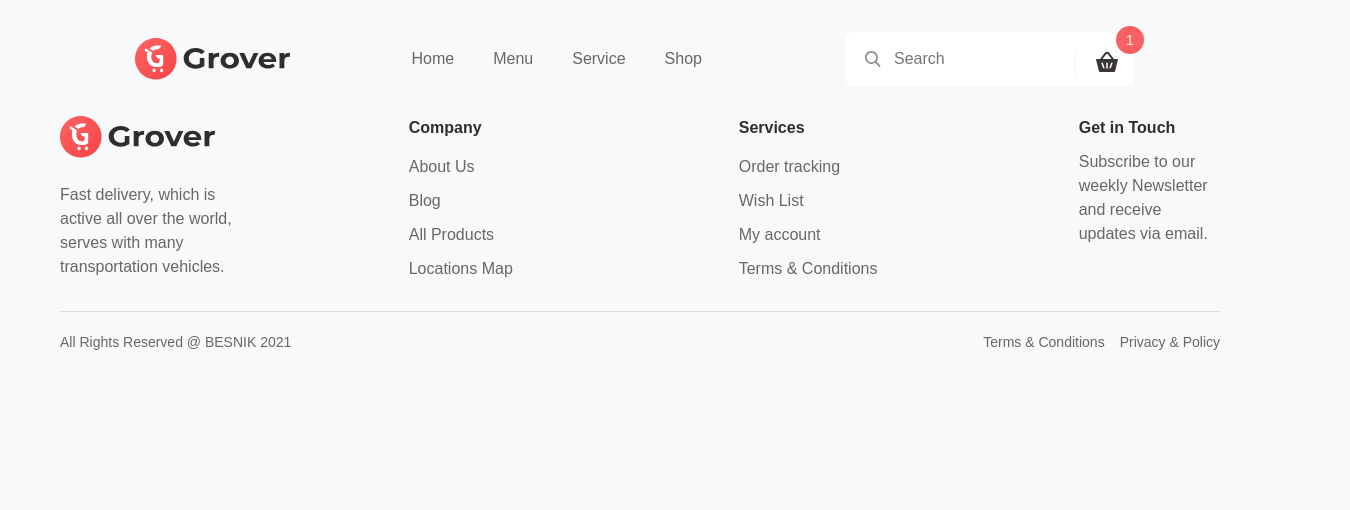
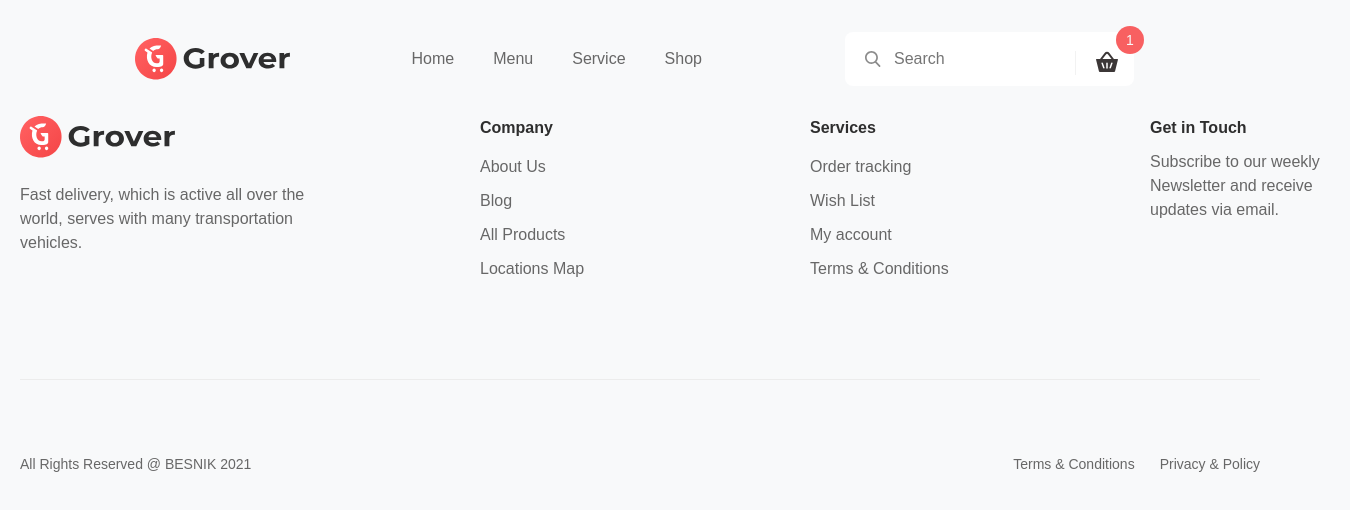
Before and after one commit to Tornikee77/Grover, a React (Vite) app: page / in a window 1280 px wide. Shown: the top 510 px of the page, 1350 px wide, since content can reach past the window. Built offline with nearby package versions, Linux system fonts and the light colour scheme.

Commit message:
feature/footer
adding border top color in global.css
fixing max-width

```diff
--- a/src/components/organisms/Footer/Footer.module.css
+++ b/src/components/organisms/Footer/Footer.module.css
@@ -1,6 +1,7 @@
 .footer {
   display: flex;
-  max-width: 1200px;
+  max-width: 1440px;
+  height: 463px;
   flex-wrap: wrap;
   margin: 0 auto;
   padding: 30px 20px;
@@ -8,14 +9,14 @@
 
 .footerContainer {
   display: flex;
-  max-width: 1200px;
+  max-width: 1440px;
   margin: 0 auto;
   gap: 160px;
 }
 
 .footerLeft p {
   margin-top: 25px;
-  font-size: 16px;
+  width: 300px;
   color: var(----color-text);
 }
 
@@ -25,7 +26,6 @@
 }
 
 .ulContainer h3 {
-  font-size: 16px;
   font-weight: bold;
   margin-bottom: 15px;
   color: var(--color-primary);
@@ -47,7 +47,9 @@
   color: var(--color-text);
   font-size: 16px;
 }
-
+.getInTouch {
+  width: 200px;
+}
 .getInTouch h3 {
   margin-bottom: 10px;
   font-weight: 600;
@@ -55,25 +57,24 @@
 }
 
 .getInTouch p {
-  font-size: 16px;
   color: var(----color-text);
 }
 
 .footerBottom {
+  max-width: 1440px;
   width: 100%;
   display: flex;
   justify-content: space-between;
   align-items: center;
-  padding-top: 20px;
-  border-top: 1px solid #ddd;
+  padding-top: 30px;
+  border-top: 1px solid var(--color-footerBorderTop);
   font-size: 14px;
   color: var(----color-text);
   text-align: center;
-  margin-top: 20px;
 }
 
 .legal a {
-  margin-left: 15px;
+  margin-left: 25px;
   text-decoration: none;
   color: var(----color-text);
   font-size: 14px;
--- a/src/styles/global.css
+++ b/src/styles/global.css
@@ -6,6 +6,7 @@
   --color-border: #f2f2f2;
   --color-text: #676767;
   --color-navBarText: #4d4d4d;
+  --color-footerBorderTop: #ececec;
   /* Typography */
   --font-family-base: "Arial", sans-serif;
 }
```
